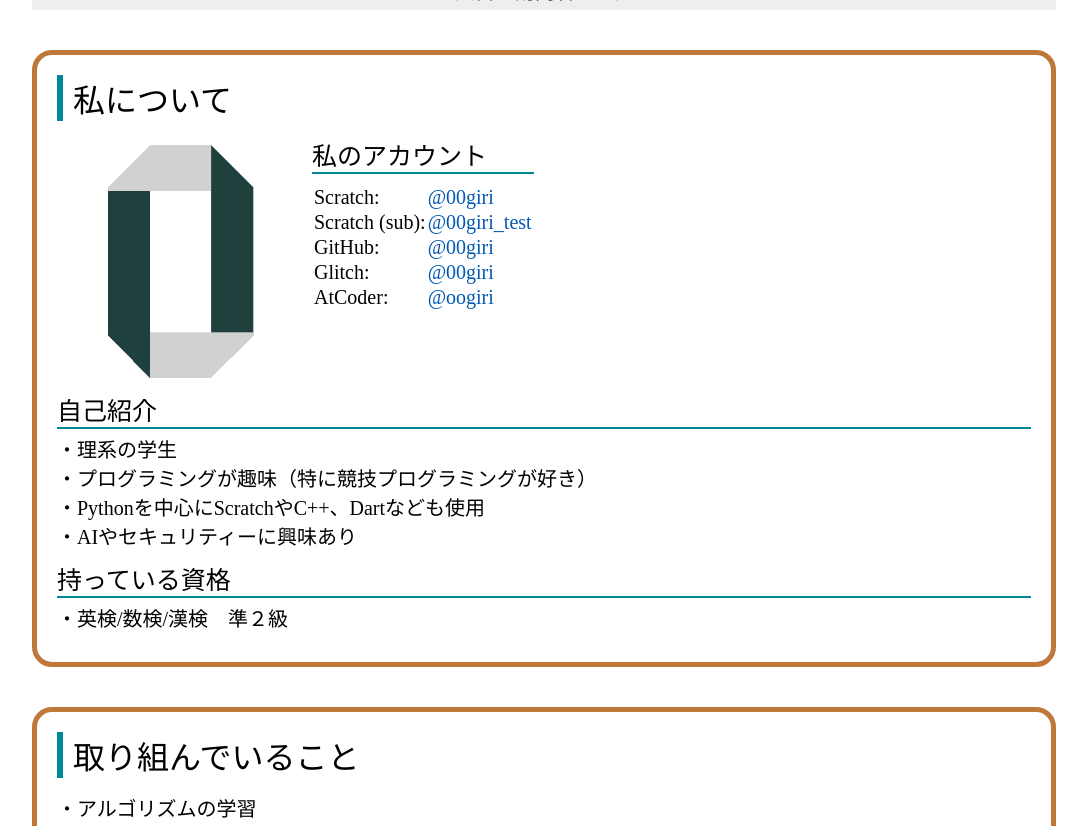
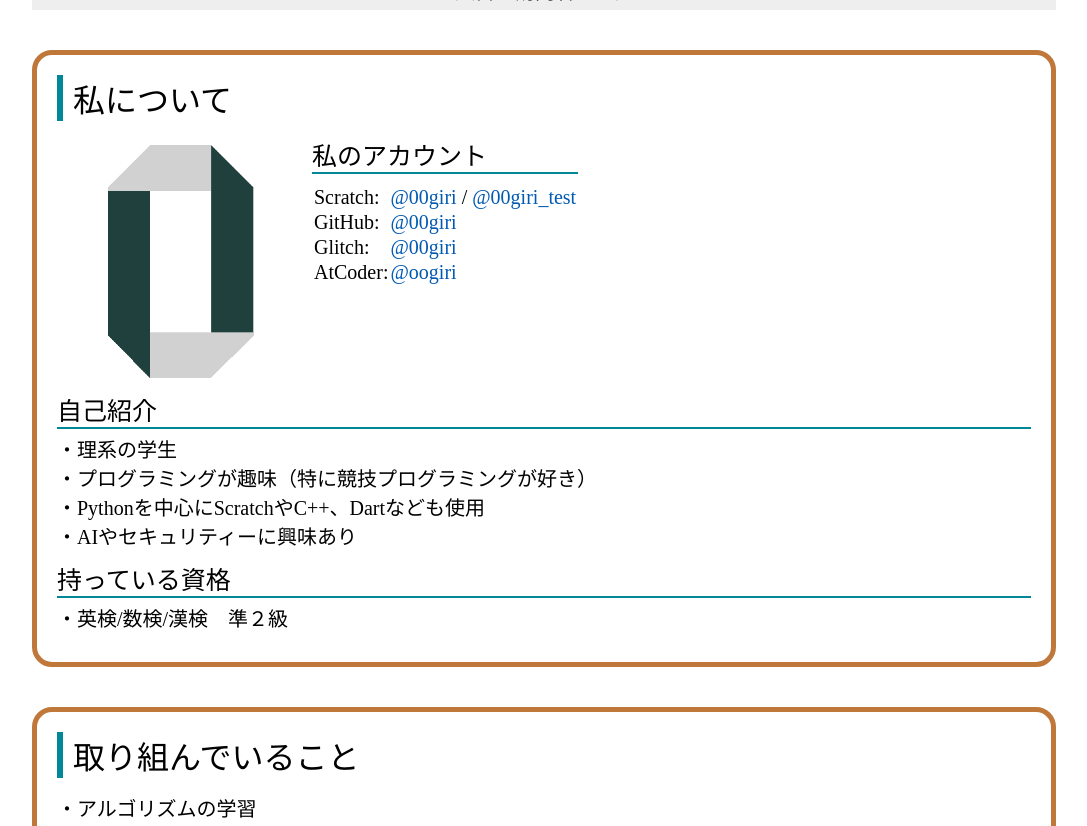
Before and after one commit to 00giri/00giri.github.io, a Jekyll site: the page built from index.html, in a window 1280 px wide and 900 px high, scrolled down 999 px, cut to the strip 74-900 px from the top of the window. Shown: the whole strip, without its empty margins (96-1183 px from the left). Built offline with Jekyll 4.4.1, drawn with Linux system fonts in a browser that asks for light colours.

Commit message:
modified contents

```diff
--- a/index.html
+++ b/index.html
@@ -14,8 +14,7 @@ css: index.css
   <div class="my-acc">
     <h2>私のアカウント</h2>
     <table>
-      <tr><td>Scratch:</td><td><a href="https://scratch.mit.edu/users/00giri/" target="_blank" rel="noreferrer noopener">@00giri</a></td></tr>
-      <tr><td>Scratch (sub):</td><td><a href="https://scratch.mit.edu/users/00giri_test/" target="_blank" rel="noreferrer noopener">@00giri_test</a></td></tr>
+      <tr><td>Scratch:</td><td><a href="https://scratch.mit.edu/users/00giri/" target="_blank" rel="noreferrer noopener">@00giri</a> / <a href="https://scratch.mit.edu/users/00giri_test/" target="_blank" rel="noreferrer noopener">@00giri_test</a></td></tr>
       <tr><td>GitHub:</td><td><a href="{{site.url}}/00giri/" target="_blank" rel="noreferrer noopener">@00giri</a></td></tr>
       <tr><td>Glitch:</td><td><a href="https://glitch.com/@00giri/" target="_blank" rel="noreferrer noopener">@00giri</a></td></tr>
       <tr><td>AtCoder:</td><td><a href="https://atcoder.jp/users/oogiri/" target="_blank" rel="noreferrer noopener">@oogiri</a></td></tr>
```
